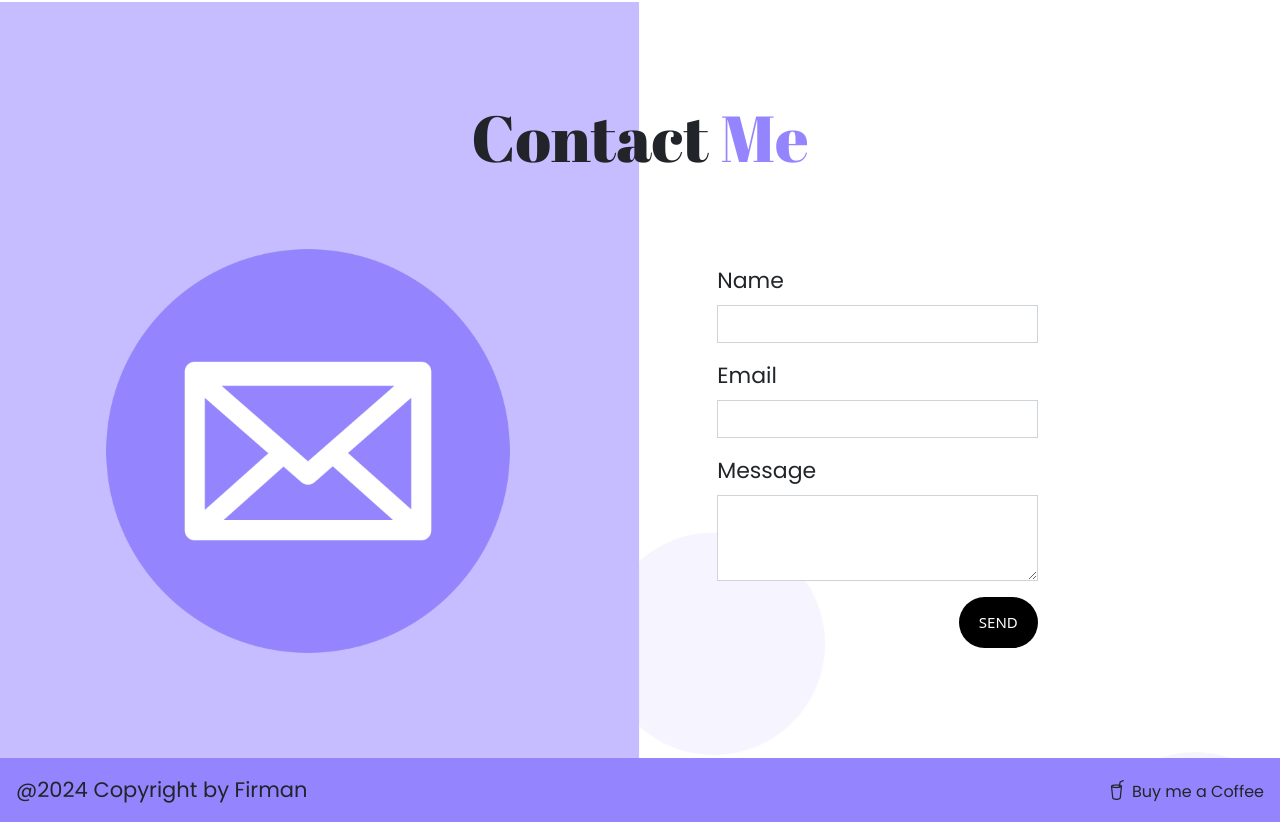
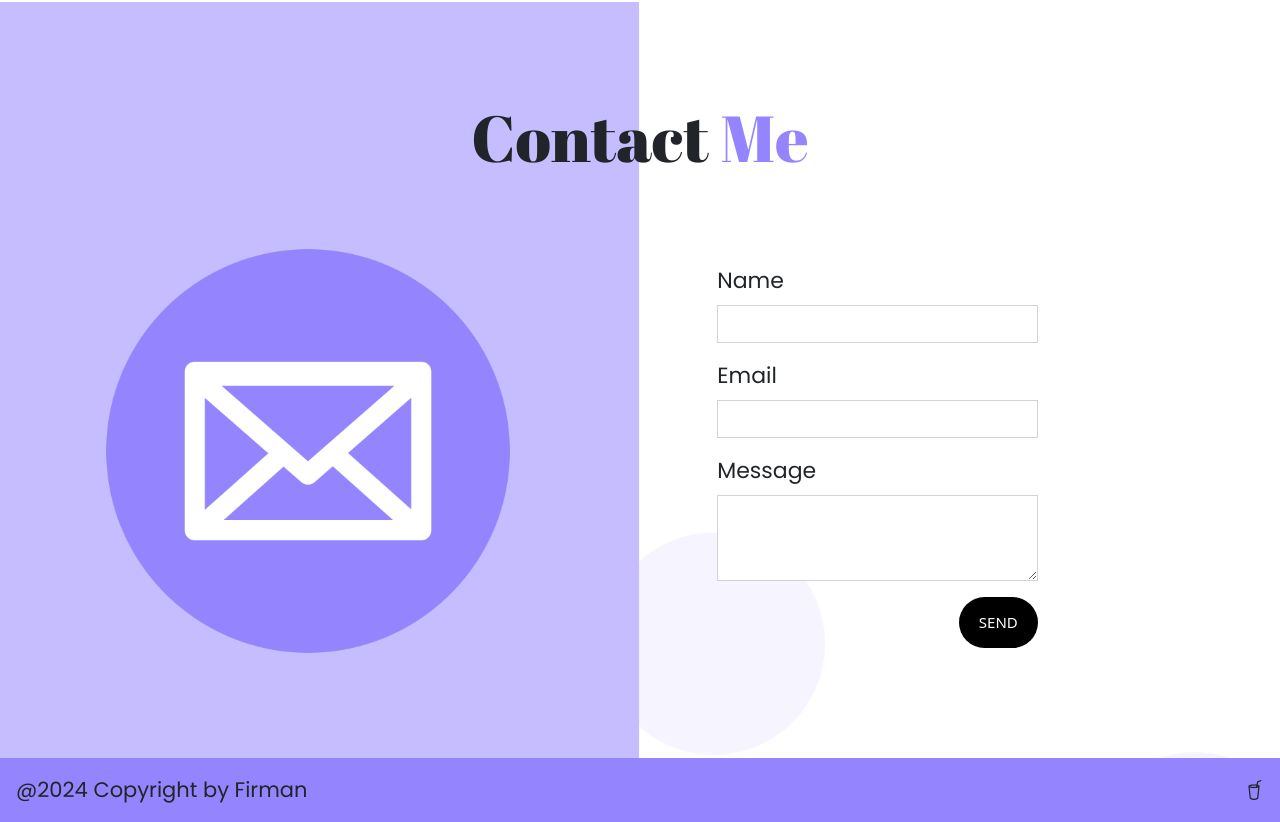
Before and after one commit to firmantua/Portofolio, a plain HTML site: page index.html in a window 1280 px wide. Shown: the part 4652-5474 px from the top of the page. Drawn offline with nearby package versions, Linux system fonts and the light colour scheme.

Commit message:
Update index.html

```diff
--- a/index.html
+++ b/index.html
@@ -329,7 +329,6 @@
       <!-- Buy Me A Coffee -->
       <div class="text-center p-3 footer">
         <i class="bi bi-cup-straw fs-5"></i>
-        <a class="text-dark fs-6" href="https://www.buymeacoffee.com/elvinafirmh" target="_blank">Buy me a Coffee</a>
       </div>
     </footer>
     <!-- A Footer -->
```
